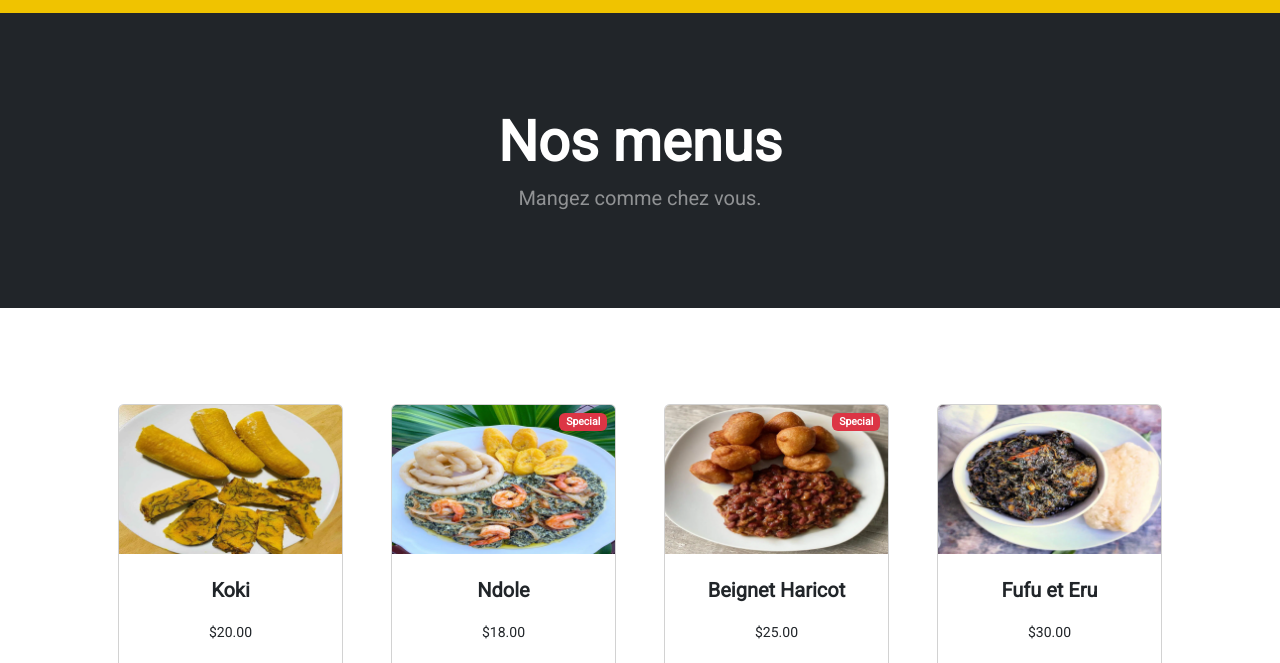
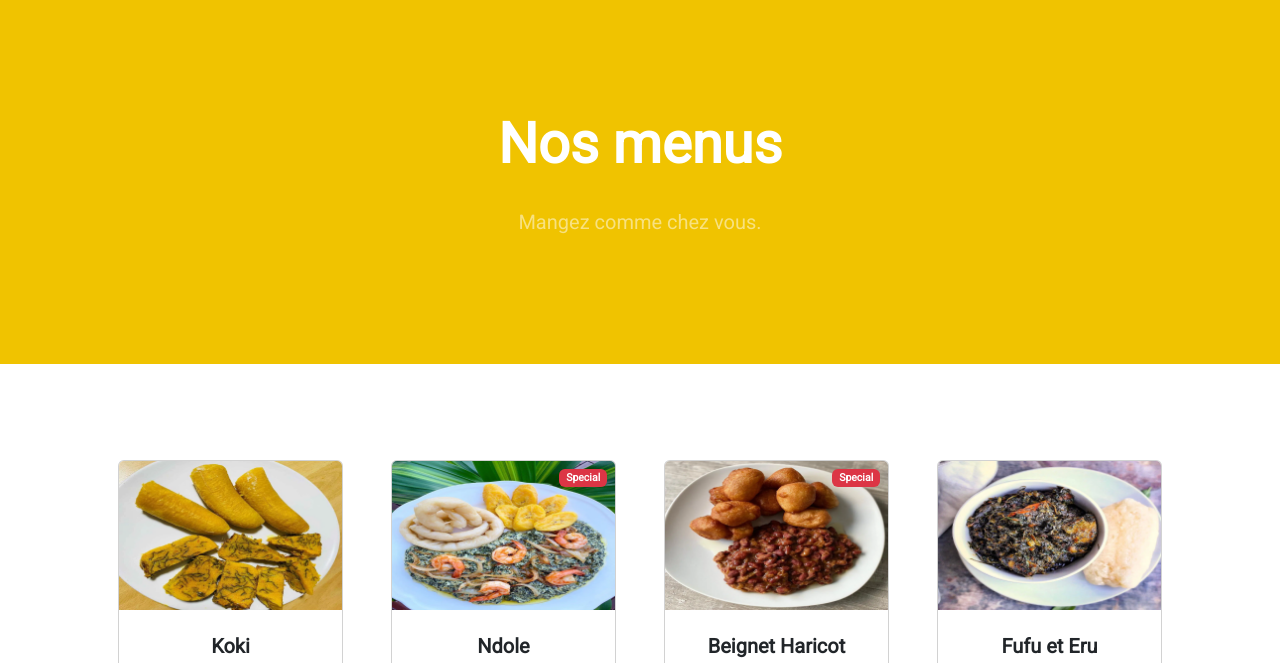
Before and after one commit to ksimali/afrofoods, a plain HTML site: page pages/menu.html in a window 1280 px wide. Shown: the part 63-726 px from the top of the page. Drawn offline with nearby package versions, Linux system fonts and the light colour scheme.

Commit message:
Add hero section in menu and cart.html pages

```diff
--- a/pages/menu.html
+++ b/pages/menu.html
@@ -31,11 +31,13 @@
             </div>
         </nav>
 
-    <header class="bg-dark py-5">
-        <div class="container px-4 px-lg-5 my-5">
-            <div class="text-center text-white">
-                <h1 class="display-4 fw-bolder">Nos menus</h1>
-                <p class="lead fw-normal text-white-50 mb-0">Mangez comme chez vous.</p>
+    <header class="">
+        <div class="hero">
+            <div class="container">
+                <div class="text-center text-white">
+                    <h1 class="display-4 fw-bolder">Nos menus</h1>
+                    <p class="lead fw-normal text-white-50 mb-0">Mangez comme chez vous.</p>
+                </div>
             </div>
         </div>
     </header>
```
Also changed, not shown: pages/cart.html (+12 -0 lines).
